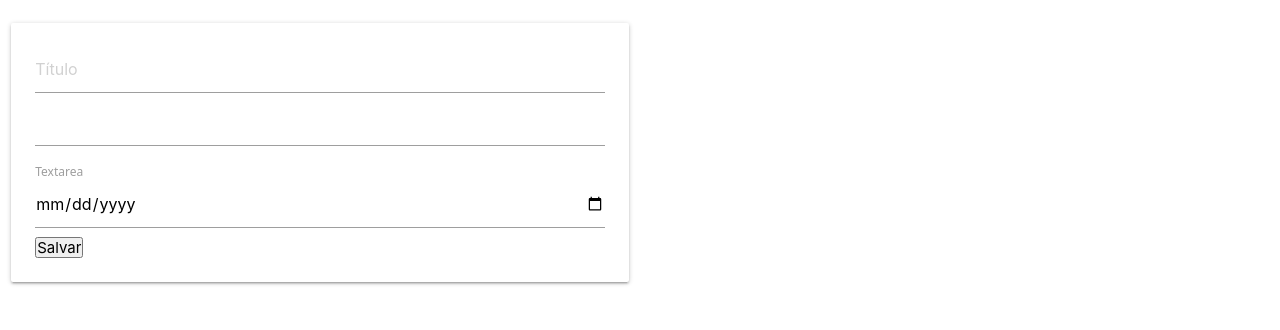
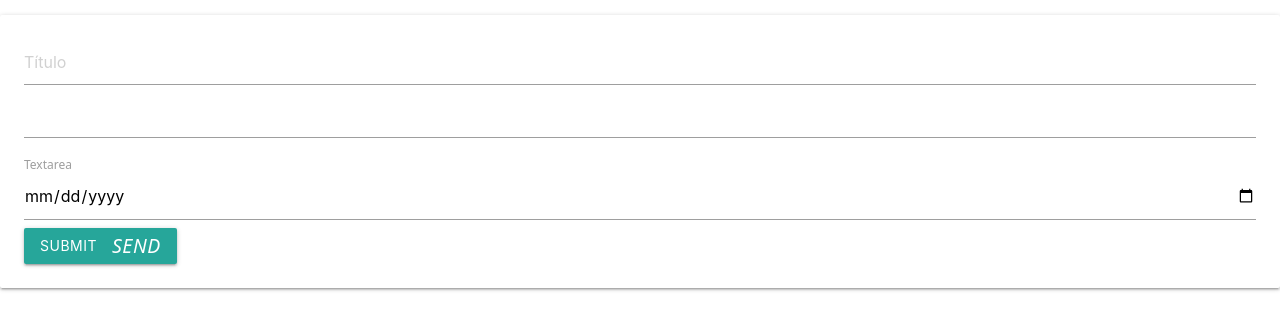
Before and after one commit to marcospsviana/DesWebBDDjangoDigitalInnovationOne, a Django app: page /auth/event/ in a window 1280 px wide. Shown: the top 330 px of the page. Run offline with Django 3.2, Linux system fonts and the light colour scheme.

Commit message:
instalado black, formatado arquivos com black

```diff
--- a/agenda/asgi.py
+++ b/agenda/asgi.py
@@ -11,6 +11,6 @@ import os
 
 from django.core.asgi import get_asgi_application
 
-os.environ.setdefault('DJANGO_SETTINGS_MODULE', 'agenda.settings')
+os.environ.setdefault("DJANGO_SETTINGS_MODULE", "agenda.settings")
 
 application = get_asgi_application()
--- a/agenda/wsgi.py
+++ b/agenda/wsgi.py
@@ -11,6 +11,6 @@ import os
 
 from django.core.wsgi import get_wsgi_application
 
-os.environ.setdefault('DJANGO_SETTINGS_MODULE', 'agenda.settings')
+os.environ.setdefault("DJANGO_SETTINGS_MODULE", "agenda.settings")
 
 application = get_wsgi_application()
--- a/core/admin.py
+++ b/core/admin.py
@@ -1,13 +1,14 @@
 from django.contrib import admin
 from .models import Events, User
+
 
 @admin.register(Events)
 class EventsAdmin(admin.ModelAdmin):
     model = Events
-    fields = ['title', 'description', 'event_day']\
+    fields = ["title", "description", "event_day"]
 
 
 @admin.register(User)
 class UsersAdmin(admin.ModelAdmin):
     model = User
-    fields = ['email', 'first_name', 'is_staff', 'date_joined', 'password']
+    fields = ["email", "first_name", "is_staff", "date_joined", "password"]
--- a/core/apps.py
+++ b/core/apps.py
@@ -2,5 +2,5 @@ from django.apps import AppConfig
 
 
 class CoreConfig(AppConfig):
-    default_auto_field = 'django.db.models.BigAutoField'
-    name = 'core'
+    default_auto_field = "django.db.models.BigAutoField"
+    name = "core"
--- a/manage.py
+++ b/manage.py
@@ -6,7 +6,7 @@ import sys
 
 def main():
     """Run administrative tasks."""
-    os.environ.setdefault('DJANGO_SETTINGS_MODULE', 'agenda.settings')
+    os.environ.setdefault("DJANGO_SETTINGS_MODULE", "agenda.settings")
     try:
         from django.core.management import execute_from_command_line
     except ImportError as exc:
@@ -18,5 +18,5 @@ def main():
     execute_from_command_line(sys.argv)
 
 
-if __name__ == '__main__':
+if __name__ == "__main__":
     main()
--- a/templates/evento.html
+++ b/templates/evento.html
@@ -4,21 +4,23 @@
 <div class="login-page">
 
     <form class="form">
-      <div class="row">
+
 
         <div class="input-field col s12 m6">
         <div class="card marfin lighter">
-        <div class="card-content white-text">
-      <input type="text" placeholder="Título" class="input-field white-text" />
-      <textarea type="text" placeholder="Descrição" class="materialize-textarea white-text"/>
+        <div class="card-content">
+      <input type="text" placeholder="Título" class="input-field" />
+      <textarea type="text" placeholder="Descrição" class="materialize-textarea"/>
       </textarea>
           <label for="textarea1">Textarea</label>
       <input type="date" placeholder="data do evento"/>
-      <button class="button">Salvar</button>
+      <button class="btn waves-effect waves-light" type="submit" name="action">Submit
+    <i class="material-icons right">send</i>
+  </button>
       </div>
       </div>
+        </div>
     </form>
 
-  </div>
 </div>
 {% endblock %}
```
Also changed, not shown: agenda/settings.py (+40 -42 lines), agenda/urls.py (+4 -5 lines), core/managers.py (+15 -14 lines), core/models.py (+14 -15 lines), core/urls.py (+7 -7 lines), core/views.py (+27 -28 lines), requirements-dev.txt (+99 -14 lines), core/migrations/0001_initial.py, frontend/app.vue (added), 1 other file.
